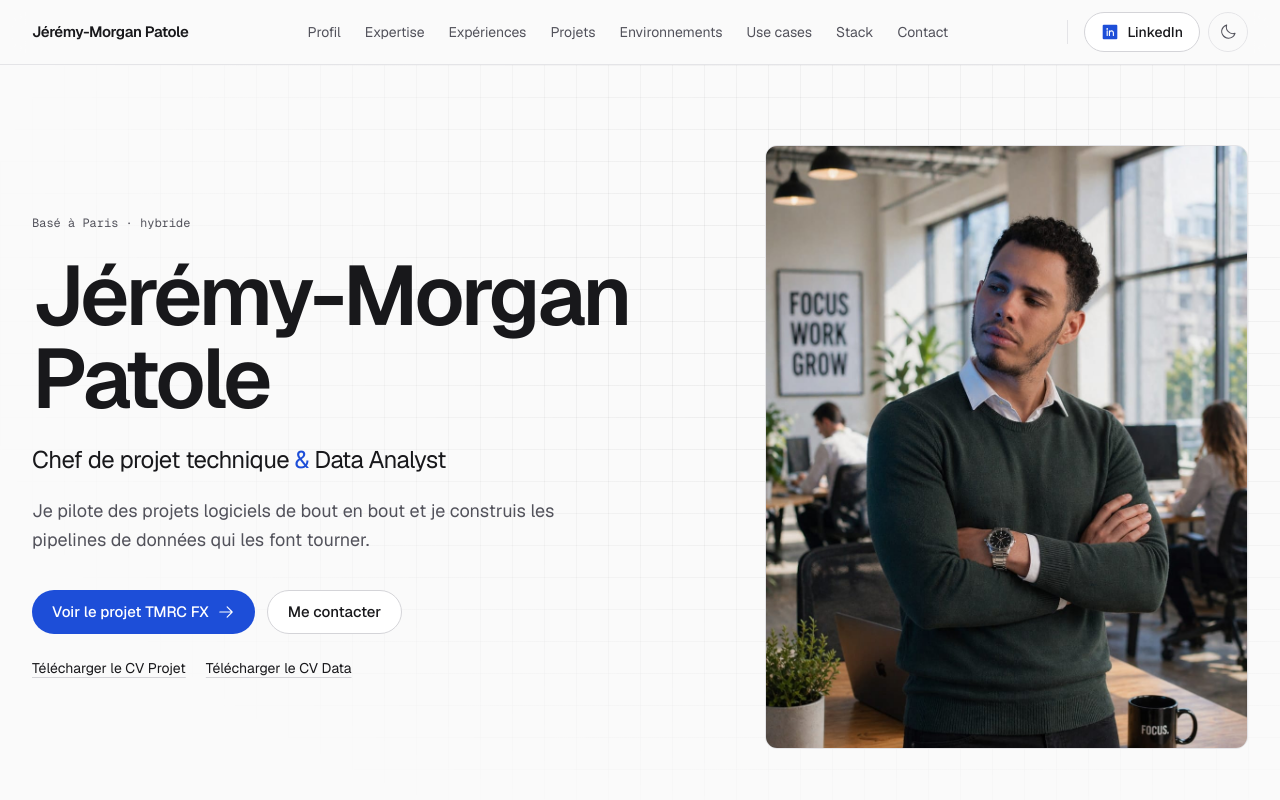
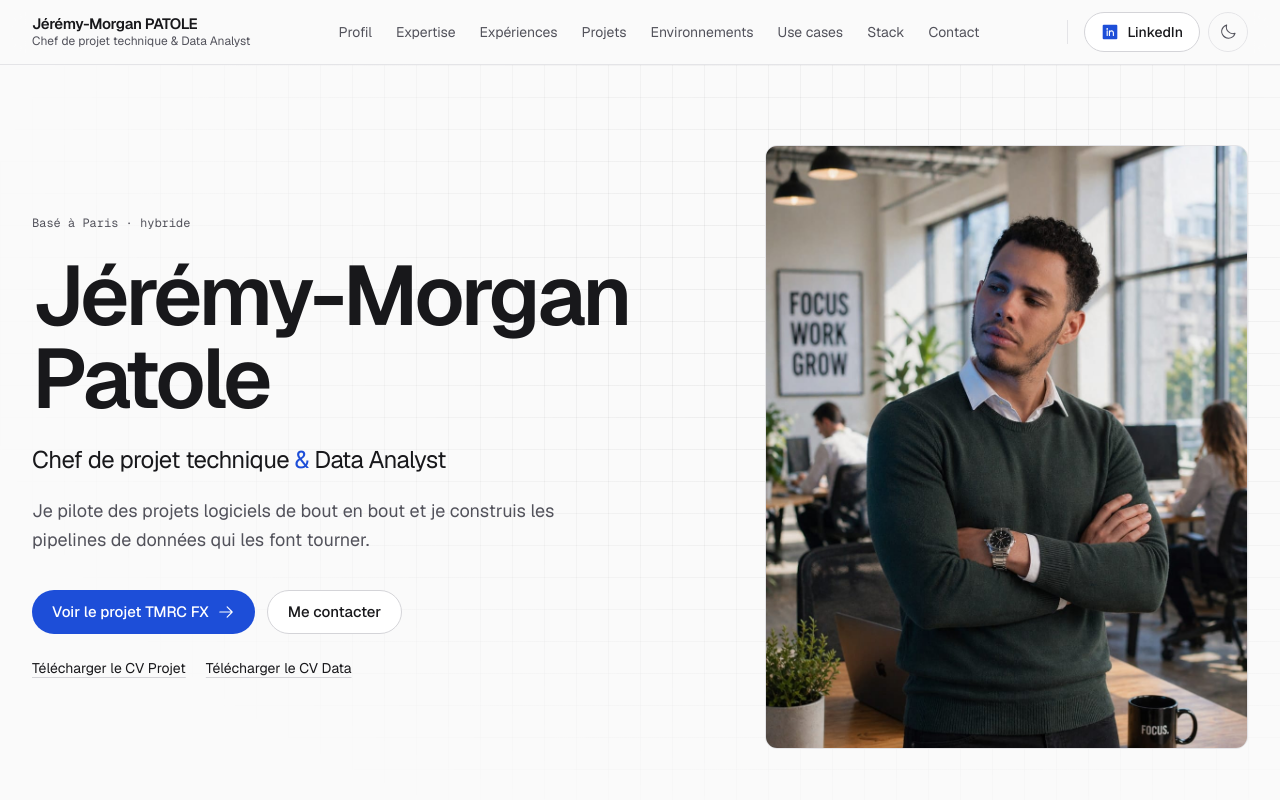
Before and after one commit to jmpbusiness2023-commits/portfolio, a Next.js app: page / in a window 1280 px wide. Shown: the top 800 px of the page. Built offline with nearby package versions, Linux system fonts and the light colour scheme.

Commit message:
Série 2, point 1 : intitulés sous le nom dans le ruban du haut

```diff
--- a/components/SiteHeader.tsx
+++ b/components/SiteHeader.tsx
@@ -19,8 +19,9 @@ export function SiteHeader() {
   return (
     <header className="sticky top-0 z-40 border-b border-line bg-bg/80 backdrop-blur-md">
       <div className="container-site flex h-16 items-center justify-between gap-6">
-        <Link href="/#top" className="text-[0.9375rem] font-semibold tracking-tight whitespace-nowrap">
-          {site.name}
+        <Link href="/#top" className="flex min-w-0 flex-col leading-tight">
+          <span className="text-[0.9375rem] font-semibold tracking-tight whitespace-nowrap">{site.brand.name}</span>
+          <span className="hidden text-xs whitespace-nowrap text-muted sm:block">{site.brand.subtitle}</span>
         </Link>
 
         <nav aria-label="Navigation principale" className="hidden xl:block">
--- a/content/site.ts
+++ b/content/site.ts
@@ -12,6 +12,8 @@ export const site = {
   name: "Jérémy-Morgan Patole",
   title: "Chef de projet technique & Data Analyst",
   location: "Paris",
+  /** Logo du ruban du haut : nom, puis intitulés en plus petit */
+  brand: { name: "Jérémy-Morgan PATOLE", subtitle: "Chef de projet technique & Data Analyst" },
   /** Textes de l'image de partage (LinkedIn, Slack…) */
   og: { header: "Paris · portfolio", footer: "Étude de cas : TMRC FX" },
   seo: {
```
